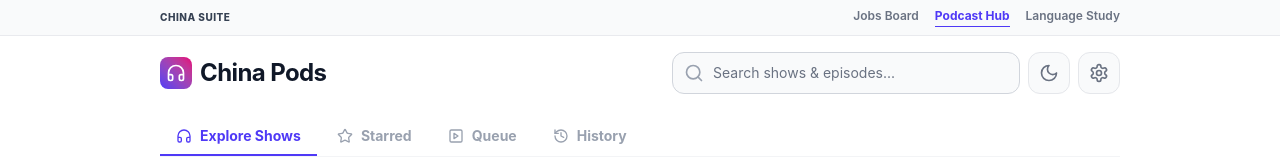
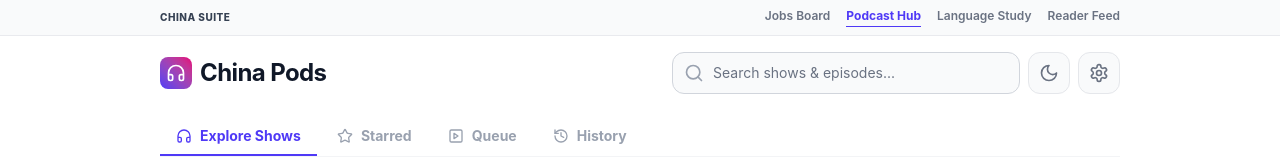
Before and after one commit to DanielTibbing/china-pods, a React (Vite) app: page / in a window 1280 px wide. Shown: the top 160 px of the page. Built offline with nearby package versions, Linux system fonts and the light colour scheme; no server answers.

Commit message:
feat(nav): add China-Reader to portal switcher header

```diff
--- a/src/components/layout/Header.tsx
+++ b/src/components/layout/Header.tsx
@@ -49,6 +49,12 @@
               className="hover:text-gray-700 dark:hover:text-slate-200 transition-colors pb-0.5"
             >
               Language Study
+            </a>
+            <a
+              href="https://danieltibbing.github.io/china-reader"
+              className="hover:text-gray-700 dark:hover:text-slate-200 transition-colors pb-0.5"
+            >
+              Reader Feed
             </a>
           </div>
         </div>
```
